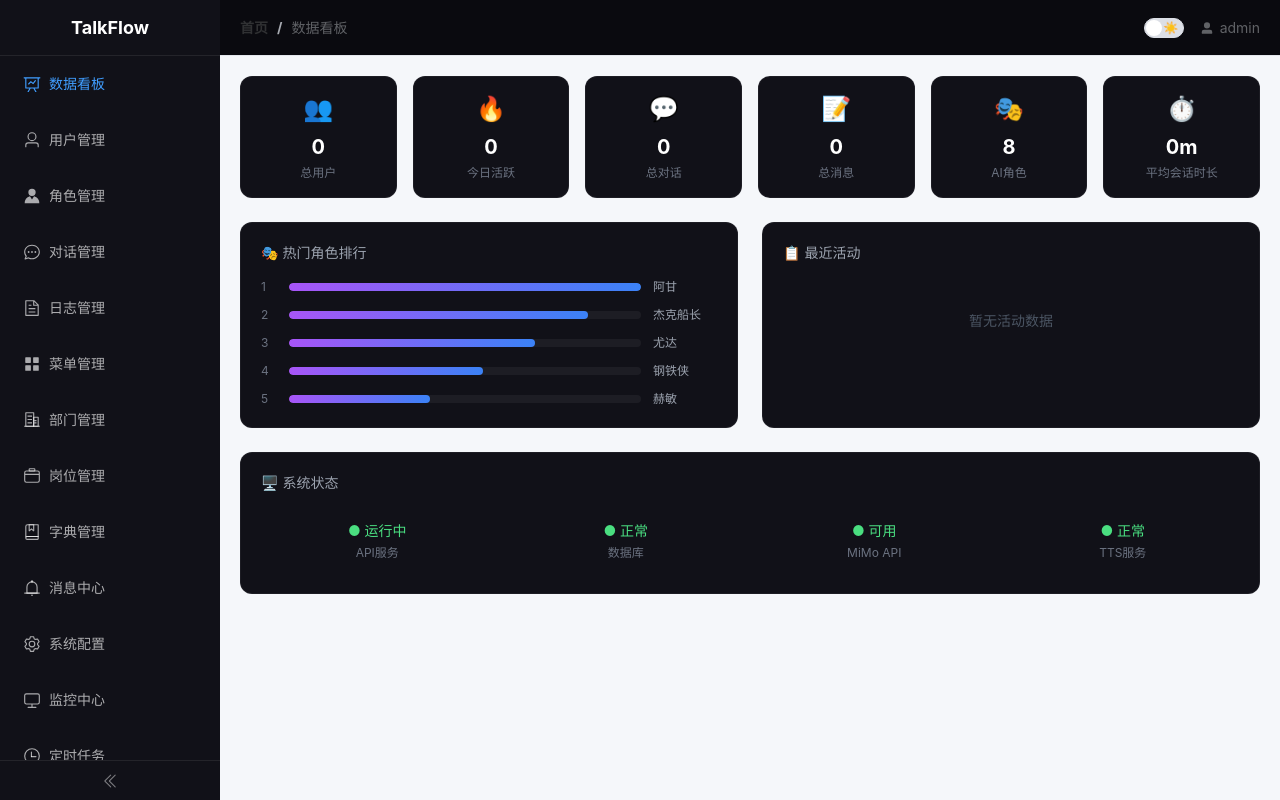
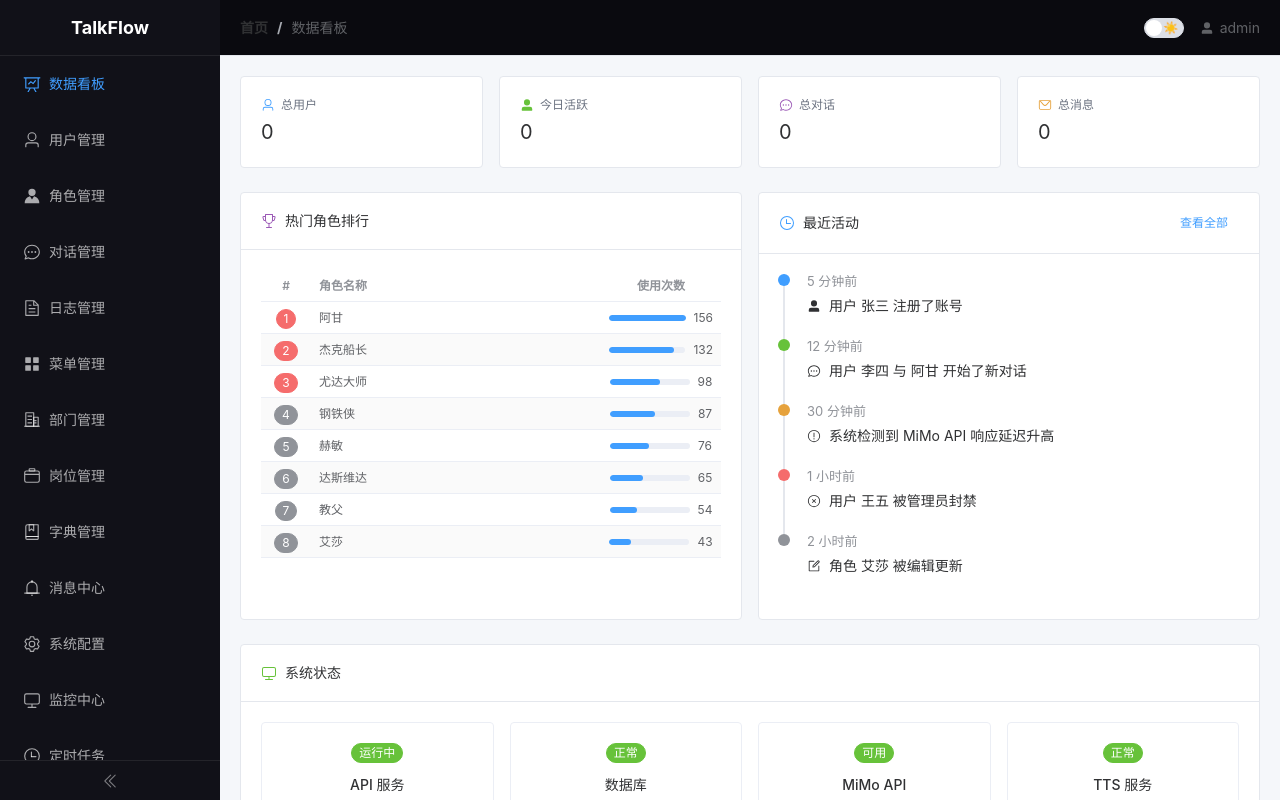
Before and after one commit to enjg/talkflow-admin, a Vue app: page / in a window 1280 px wide. Built offline with nearby package versions, Linux system fonts and the light colour scheme; no server answers; sample sign-in values are in the browser's storage.

Commit message:
feat: 数据看板 - 统计卡片+角色排行+活动时间线+系统状态

```diff
--- a/src/views/DashboardView.vue
+++ b/src/views/DashboardView.vue
@@ -1,88 +1,241 @@
 <script setup lang="ts">
 import { ref, onMounted } from 'vue'
+import { adminApi } from '../api/admin'
 
-const stats = ref([
-  { label: '总用户', value: '-', icon: '👥', color: 'blue' },
-  { label: '今日活跃', value: '-', icon: '🔥', color: 'green' },
-  { label: '总对话', value: '-', icon: '💬', color: 'purple' },
-  { label: '总消息', value: '-', icon: '📝', color: 'yellow' },
-  { label: 'AI角色', value: '-', icon: '🎭', color: 'pink' },
-  { label: '平均会话时长', value: '-', icon: '⏱️', color: 'cyan' },
+interface StatCard {
+  label: string
+  value: number | string
+  icon: string
+  color: string
+  suffix?: string
+}
+
+interface PopularCharacter {
+  id: string
+  name: string
+  usage: number
+  avatar?: string
+}
+
+interface ActivityItem {
+  id: string
+  content: string
+  time: string
+  type: 'primary' | 'success' | 'warning' | 'danger' | 'info'
+  icon: string
+}
+
+interface HealthStatus {
+  name: string
+  status: 'online' | 'offline' | 'warning'
+  label: string
+  detail?: string
+}
+
+const loading = ref(false)
+const stats = ref<StatCard[]>([
+  { label: '总用户', value: 0, icon: 'User', color: '#409eff' },
+  { label: '今日活跃', value: 0, icon: 'UserFilled', color: '#67c23a' },
+  { label: '总对话', value: 0, icon: 'ChatDotRound', color: '#9b59b6' },
+  { label: '总消息', value: 0, icon: 'Message', color: '#e6a23c' },
 ])
 
-const recentActivity = ref([])
-const popularCharacters = ref([])
+const popularCharacters = ref<PopularCharacter[]>([
+  { id: '1', name: '阿甘', usage: 156 },
+  { id: '2', name: '杰克船长', usage: 132 },
+  { id: '3', name: '尤达大师', usage: 98 },
+  { id: '4', name: '钢铁侠', usage: 87 },
+  { id: '5', name: '赫敏', usage: 76 },
+  { id: '6', name: '达斯维达', usage: 65 },
+  { id: '7', name: '教父', usage: 54 },
+  { id: '8', name: '艾莎', usage: 43 },
+])
 
-onMounted(async () => {
-  // TODO: 从API获取真实数据
-  stats.value[0].value = '0'
-  stats.value[1].value = '0'
-  stats.value[2].value = '0'
-  stats.value[3].value = '0'
-  stats.value[4].value = '8'
-  stats.value[5].value = '0m'
+const healthStatus = ref<HealthStatus[]>([
+  { name: 'API 服务', status: 'online', label: '运行中', detail: 'v1.2.0' },
+  { name: '数据库', status: 'online', label: '正常', detail: 'SQLite' },
+  { name: 'MiMo API', status: 'online', label: '可用', detail: '延迟 120ms' },
+  { name: 'TTS 服务', status: 'online', label: '正常', detail: 'MiMo-TTS' },
+])
+
+const recentActivity = ref<ActivityItem[]>([
+  { id: '1', content: '用户 张三 注册了账号', time: '5 分钟前', type: 'primary', icon: 'UserFilled' },
+  { id: '2', content: '用户 李四 与 阿甘 开始了新对话', time: '12 分钟前', type: 'success', icon: 'ChatDotRound' },
+  { id: '3', content: '系统检测到 MiMo API 响应延迟升高', time: '30 分钟前', type: 'warning', icon: 'Warning' },
+  { id: '4', content: '用户 王五 被管理员封禁', time: '1 小时前', type: 'danger', icon: 'CircleClose' },
+  { id: '5', content: '角色 艾莎 被编辑更新', time: '2 小时前', type: 'info', icon: 'Edit' },
+])
+
+const getStatusColor = (status: string) => {
+  const map: Record<string, string> = {
+    online: '#67c23a',
+    offline: '#f56c6c',
+    warning: '#e6a23c',
+  }
+  return map[status] || '#909399'
+}
+
+const getStatusType = (status: string) => {
+  const map: Record<string, string> = {
+    online: 'success',
+    offline: 'danger',
+    warning: 'warning',
+  }
+  return map[status] || 'info'
+}
+
+const fetchStats = async () => {
+  loading.value = true
+  try {
+    const res = await adminApi.getStats() as any
+    if (res) {
+      stats.value[0].value = res.totalUsers ?? 0
+      stats.value[1].value = res.activeToday ?? 0
+      stats.value[2].value = res.totalConversations ?? 0
+      stats.value[3].value = res.totalMessages ?? 0
+      if (res.popularCharacters) {
+        popularCharacters.value = res.popularCharacters
+      }
+    }
+  } catch {
+    // Use default mock data
+  } finally {
+    loading.value = false
+  }
+}
+
+onMounted(() => {
+  fetchStats()
 })
 </script>
 
 <template>
-  <div class="space-y-6">
-    <!-- 统计卡片 -->
-    <div class="grid grid-cols-2 md:grid-cols-3 lg:grid-cols-6 gap-4">
-      <div v-for="s in stats" :key="s.label"
-        class="bg-[#111118] border border-white/5 rounded-xl p-4 text-center">
-        <div class="text-2xl mb-2">{{ s.icon }}</div>
-        <div class="text-xl font-bold text-white">{{ s.value }}</div>
-        <div class="text-xs text-gray-500 mt-1">{{ s.label }}</div>
-      </div>
-    </div>
+  <div class="dashboard-view" v-loading="loading">
+    <!-- Stat Cards -->
+    <el-row :gutter="16" class="mb-6">
+      <el-col :xs="12" :sm="12" :md="6" v-for="(item, index) in stats" :key="index">
+        <el-card shadow="hover" class="stat-card">
+          <div class="flex items-center justify-between">
+            <div>
+              <el-statistic :value="item.value">
+                <template #title>
+                  <div class="flex items-center gap-1.5">
+                    <el-icon :size="14" :color="item.color">
+                      <component :is="item.icon" />
+                    </el-icon>
+                    <span class="text-xs text-gray-500">{{ item.label }}</span>
+                  </div>
+                </template>
+              </el-statistic>
+            </div>
+          </div>
+        </el-card>
+      </el-col>
+    </el-row>
 
-    <div class="grid grid-cols-1 lg:grid-cols-2 gap-6">
-      <!-- 热门角色 -->
-      <div class="bg-[#111118] border border-white/5 rounded-xl p-5">
-        <h3 class="text-sm text-gray-400 mb-4">🎭 热门角色排行</h3>
-        <div class="space-y-3">
-          <div v-for="(char, i) in ['阿甘', '杰克船长', '尤达', '钢铁侠', '赫敏']" :key="char"
-            class="flex items-center gap-3">
-            <span class="text-xs text-gray-500 w-4">{{ i + 1 }}</span>
-            <div class="flex-1 h-2 bg-white/5 rounded-full overflow-hidden">
-              <div class="h-full bg-gradient-to-r from-purple-500 to-blue-500 rounded-full"
-                :style="{ width: (100 - i * 15) + '%' }" />
+    <!-- Middle Row: Popular Characters + Recent Activity -->
+    <el-row :gutter="16" class="mb-6">
+      <!-- Popular Characters -->
+      <el-col :xs="24" :lg="12">
+        <el-card shadow="hover" class="h-full">
+          <template #header>
+            <div class="flex items-center gap-2">
+              <el-icon :size="16" color="#9b59b6"><Trophy /></el-icon>
+              <span class="text-sm font-medium">热门角色排行</span>
             </div>
-            <span class="text-xs text-gray-400 w-16">{{ char }}</span>
-          </div>
+          </template>
+          <el-table :data="popularCharacters" stripe style="width: 100%" size="small">
+            <el-table-column label="#" width="50" align="center">
+              <template #default="{ $index }">
+                <el-tag
+                  :type="$index < 3 ? 'danger' : 'info'"
+                  size="small"
+                  effect="dark"
+                  round
+                >
+                  {{ $index + 1 }}
+                </el-tag>
+              </template>
+            </el-table-column>
+            <el-table-column prop="name" label="角色名称" />
+            <el-table-column prop="usage" label="使用次数" width="120" align="center">
+              <template #default="{ row }">
+                <div class="flex items-center gap-2 justify-center">
+                  <el-progress
+                    :percentage="(row.usage / popularCharacters[0]?.usage) * 100"
+                    :show-text="false"
+                    :stroke-width="6"
+                    style="width: 80px"
+                  />
+                  <span class="text-xs">{{ row.usage }}</span>
+                </div>
+              </template>
+            </el-table-column>
+          </el-table>
+        </el-card>
+      </el-col>
+
+      <!-- Recent Activity Timeline -->
+      <el-col :xs="24" :lg="12">
+        <el-card shadow="hover" class="h-full">
+          <template #header>
+            <div class="flex items-center justify-between">
+              <div class="flex items-center gap-2">
+                <el-icon :size="16" color="#409eff"><Clock /></el-icon>
+                <span class="text-sm font-medium">最近活动</span>
+              </div>
+              <el-button text size="small" type="primary">查看全部</el-button>
+            </div>
+          </template>
+          <el-timeline>
+            <el-timeline-item
+              v-for="item in recentActivity"
+              :key="item.id"
+              :type="item.type"
+              :timestamp="item.time"
+              placement="top"
+            >
+              <div class="flex items-center gap-2">
+                <el-icon :size="14"><component :is="item.icon" /></el-icon>
+                <span class="text-sm">{{ item.content }}</span>
+              </div>
+            </el-timeline-item>
+          </el-timeline>
+        </el-card>
+      </el-col>
+    </el-row>
+
+    <!-- System Health -->
+    <el-card shadow="hover">
+      <template #header>
+        <div class="flex items-center gap-2">
+          <el-icon :size="16" color="#67c23a"><Monitor /></el-icon>
+          <span class="text-sm font-medium">系统状态</span>
         </div>
-      </div>
-
-      <!-- 最近活动 -->
-      <div class="bg-[#111118] border border-white/5 rounded-xl p-5">
-        <h3 class="text-sm text-gray-400 mb-4">📋 最近活动</h3>
-        <div class="text-center text-gray-600 text-sm py-8">
-          暂无活动数据
-        </div>
-      </div>
-    </div>
-
-    <!-- 系统状态 -->
-    <div class="bg-[#111118] border border-white/5 rounded-xl p-5">
-      <h3 class="text-sm text-gray-400 mb-4">🖥️ 系统状态</h3>
-      <div class="grid grid-cols-2 md:grid-cols-4 gap-4">
-        <div class="text-center p-3 bg-white/3 rounded-lg">
-          <div class="text-green-400 text-sm">● 运行中</div>
-          <div class="text-xs text-gray-500 mt-1">API服务</div>
-        </div>
-        <div class="text-center p-3 bg-white/3 rounded-lg">
-          <div class="text-green-400 text-sm">● 正常</div>
-          <div class="text-xs text-gray-500 mt-1">数据库</div>
-        </div>
-        <div class="text-center p-3 bg-white/3 rounded-lg">
-          <div class="text-green-400 text-sm">● 可用</div>
-          <div class="text-xs text-gray-500 mt-1">MiMo API</div>
-        </div>
-        <div class="text-center p-3 bg-white/3 rounded-lg">
-          <div class="text-green-400 text-sm">● 正常</div>
-          <div class="text-xs text-gray-500 mt-1">TTS服务</div>
-        </div>
-      </div>
-    </div>
+      </template>
+      <el-row :gutter="16">
+        <el-col :xs="12" :sm="12" :md="6" v-for="item in healthStatus" :key="item.name">
+          <el-card shadow="never" class="text-center health-card mb-2">
+            <el-tag :type="getStatusType(item.status) as any" effect="dark" round size="small" class="mb-2">
+              {{ item.label }}
+            </el-tag>
+            <div class="text-sm font-medium mt-1">{{ item.name }}</div>
+            <div class="text-xs text-gray-500 mt-1" v-if="item.detail">{{ item.detail }}</div>
+          </el-card>
+        </el-col>
+      </el-row>
+    </el-card>
   </div>
 </template>
+
+<style scoped>
+.stat-card :deep(.el-card__body) {
+  padding: 20px;
+}
+.health-card {
+  border: 1px solid var(--el-border-color-lighter);
+}
+.dark .health-card {
+  background: rgba(255, 255, 255, 0.02);
+}
+</style>
```
